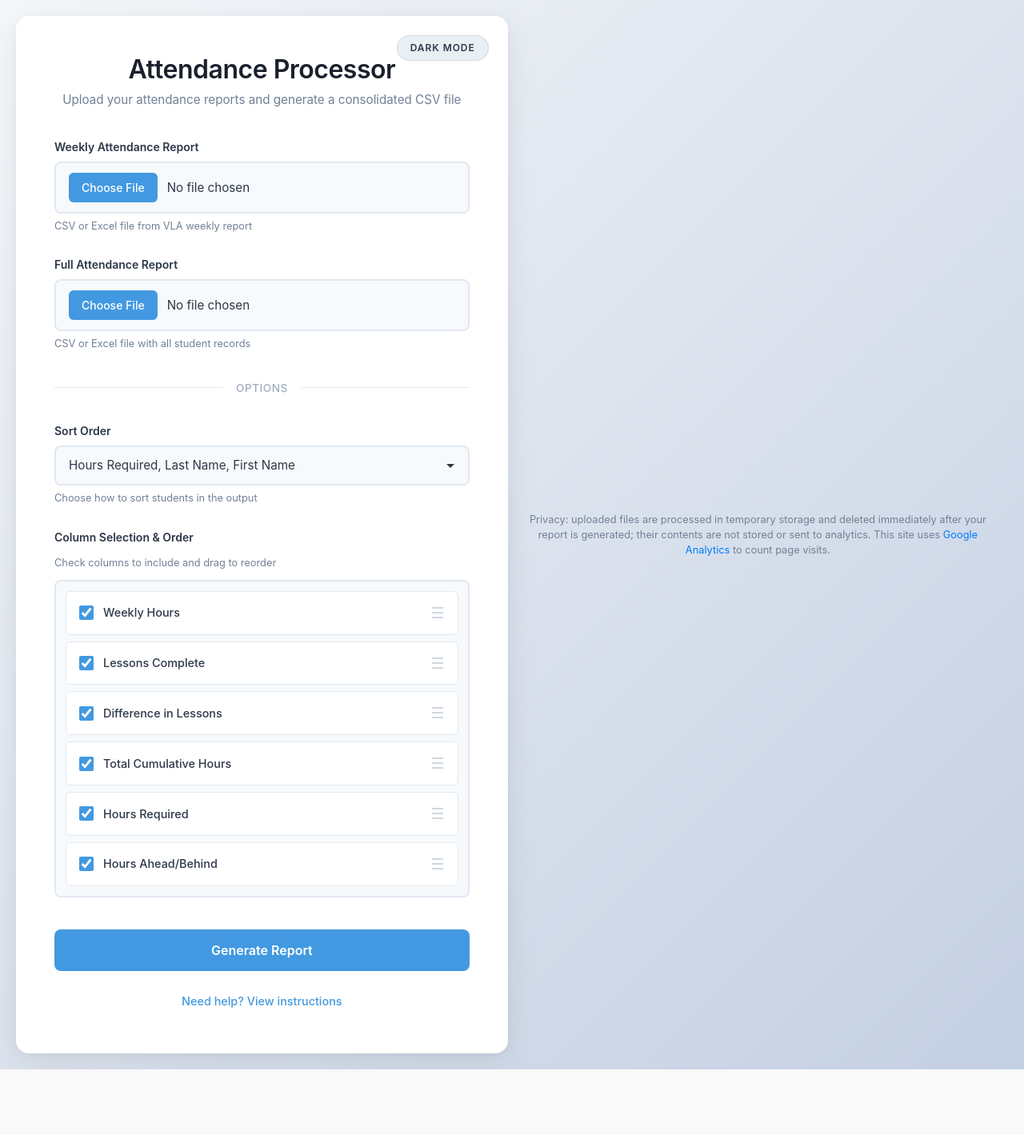
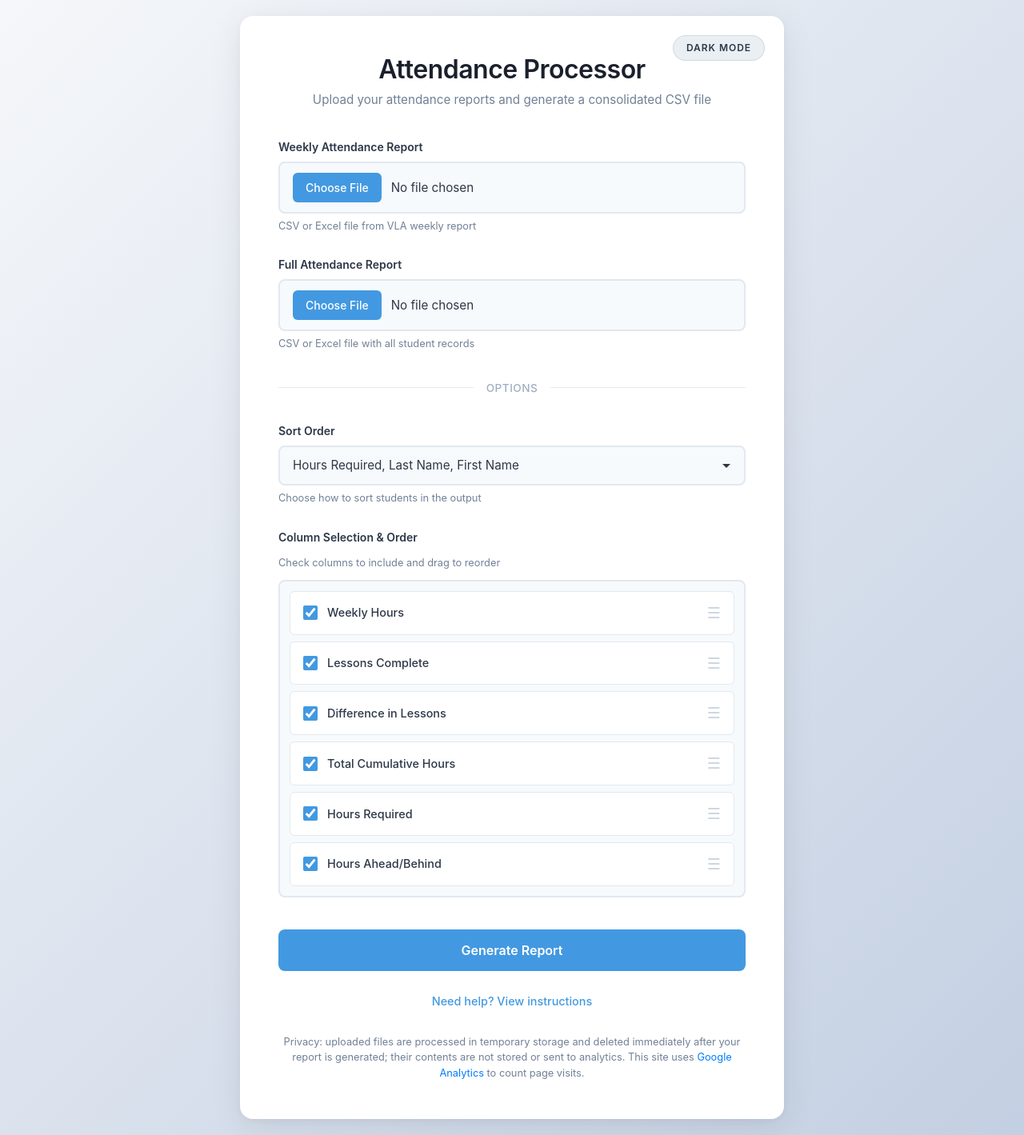
Before and after one commit to elipaulman/GOVS, a Flask app: page / in a window 1280 px wide. Shown: the whole page at 80% size. Before the commit the page ends 1337 px from the top, so only its background shows below. Run offline with Flask 3, Linux system fonts and the light colour scheme; parts of the project's set-up code (start-up, migrations or seed data) failed here and were passed over; some libraries are stand-ins or nearby versions.

Commit message:
Move privacy note inside the card so it lines up with the layout

```diff
--- a/templates/index.html
+++ b/templates/index.html
@@ -704,11 +704,11 @@
         </ul>
       </div>
       {% endif %} {% endwith %}
+      <p class="privacy-note" style="text-align:center;font-size:0.8rem;color:var(--text-secondary);margin:24px 0 0;">
+        Privacy: uploaded files are processed in temporary storage and deleted immediately after your report is generated; their contents are not stored or sent to analytics.
+        This site uses <a href="https://policies.google.com/technologies/partner-sites" target="_blank" rel="noopener noreferrer">Google Analytics</a> to count page visits.
+      </p>
     </div>
-    <p class="privacy-note" style="text-align:center;font-size:0.8rem;color:var(--text-secondary);margin:24px 16px;">
-      Privacy: uploaded files are processed in temporary storage and deleted immediately after your report is generated; their contents are not stored or sent to analytics.
-      This site uses <a href="https://policies.google.com/technologies/partner-sites" target="_blank" rel="noopener noreferrer">Google Analytics</a> to count page visits.
-    </p>
     <!-- Bootstrap JS and dependencies -->
     <script src="https://cdn.jsdelivr.net/npm/@popperjs/core@2.9.2/dist/umd/popper.min.js"></script>
     <script src="https://stackpath.bootstrapcdn.com/bootstrap/4.5.2/js/bootstrap.min.js"></script>
```
Also changed, not shown: templates/instructions.html (+4 -4 lines).
